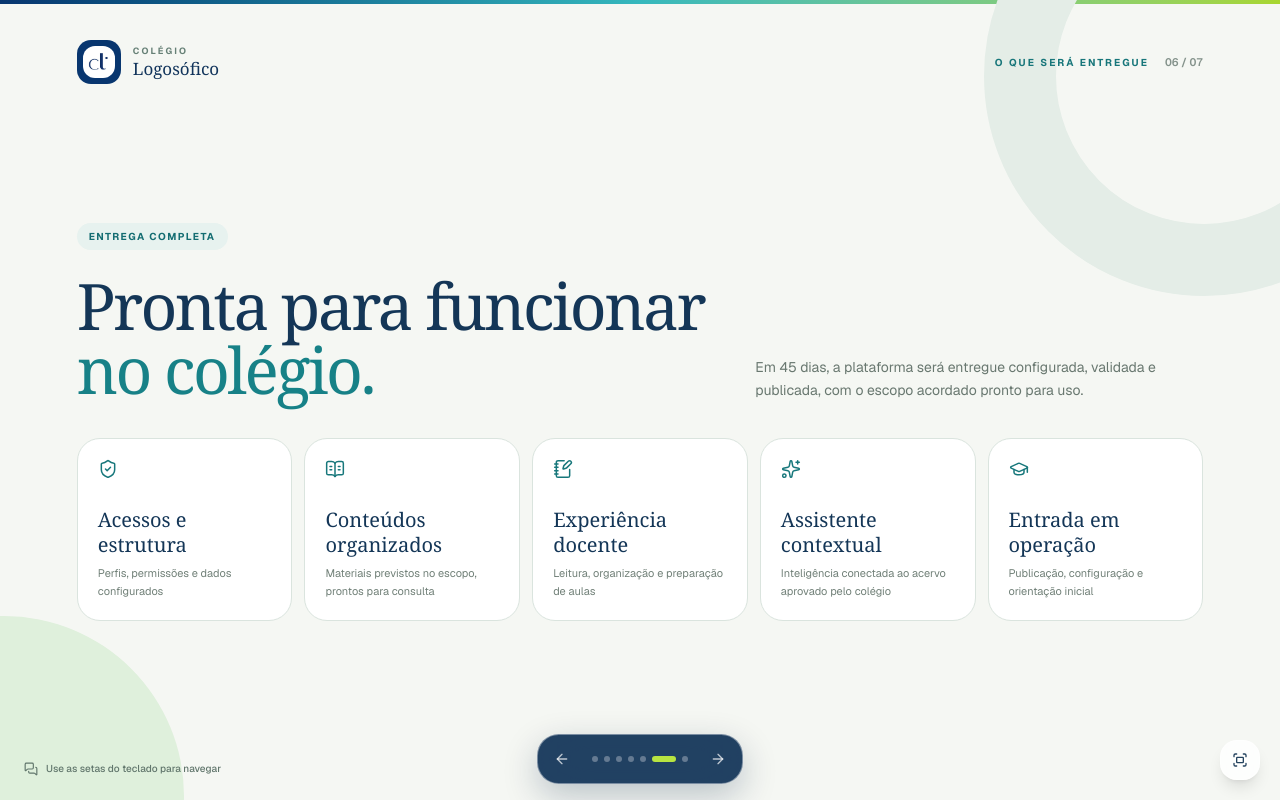
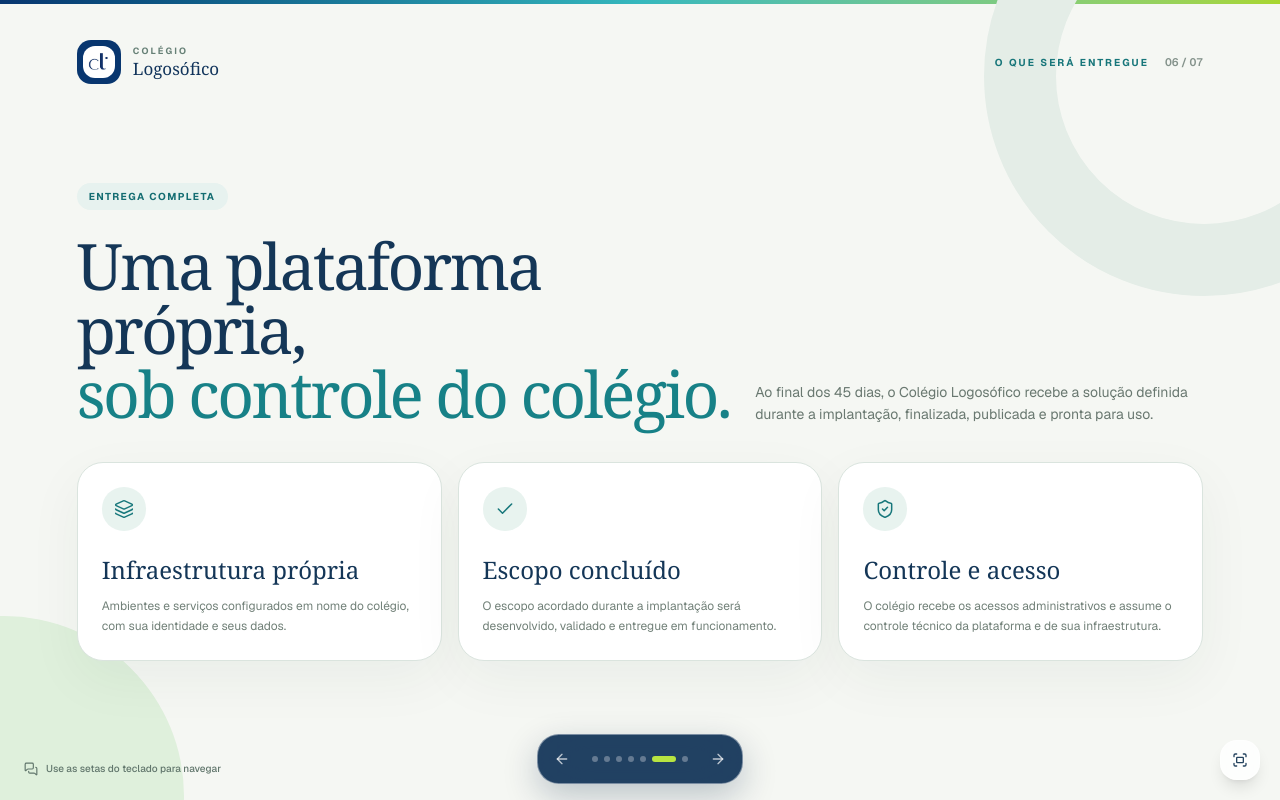
Before and after one commit to lukspit/logosofico, a Next.js app: page /apresentacao in a window 1280 px wide. Both pictures are taken after a click on the button 673 px from the left and 759 px from the top of the page. Built offline with nearby package versions, Linux system fonts and the light colour scheme.

Commit message:
clarify complete platform handoff

```diff
--- a/src/app/apresentacao/presentation-deck.tsx
+++ b/src/app/apresentacao/presentation-deck.tsx
@@ -12,13 +12,11 @@ import {
   ExternalLink,
   FileText,
   Fullscreen,
-  GraduationCap,
   Layers3,
   LibraryBig,
   MessagesSquare,
   NotebookPen,
   ShieldCheck,
-  Sparkles,
 } from "lucide-react";
 
 const totalSlides = 7;
@@ -199,19 +197,17 @@ const slides = [
   <SlideFrame key="delivery" number={6} eyebrow="O que será entregue">
     <div className="w-full">
       <div className="flex flex-col gap-6 lg:flex-row lg:items-end lg:justify-between">
-        <div className="max-w-3xl"><Tag>Entrega completa</Tag><h2 className="mt-6 font-serif text-[clamp(40px,5vw,70px)] leading-[1] tracking-[-0.04em]">Pronta para funcionar<br /><span className="text-[#178187]">no colégio.</span></h2></div>
-        <p className="max-w-md text-[14px] leading-relaxed text-[#697870]">Em 45 dias, a plataforma será entregue configurada, validada e publicada, com o escopo acordado pronto para uso.</p>
+        <div className="max-w-3xl"><Tag>Entrega completa</Tag><h2 className="mt-6 font-serif text-[clamp(40px,5vw,70px)] leading-[1] tracking-[-0.04em]">Uma plataforma própria,<br /><span className="text-[#178187]">sob controle do colégio.</span></h2></div>
+        <p className="max-w-md text-[14px] leading-relaxed text-[#697870]">Ao final dos 45 dias, o Colégio Logosófico recebe a solução definida durante a implantação, finalizada, publicada e pronta para uso.</p>
       </div>
-      <div className="mt-9 grid grid-cols-2 gap-3 lg:grid-cols-5">
+      <div className="mt-9 grid gap-4 md:grid-cols-3">
         {[
-          [ShieldCheck, "Acessos e estrutura", "Perfis, permissões e dados configurados"],
-          [BookOpenText, "Conteúdos organizados", "Materiais previstos no escopo, prontos para consulta"],
-          [NotebookPen, "Experiência docente", "Leitura, organização e preparação de aulas"],
-          [Sparkles, "Assistente contextual", "Inteligência conectada ao acervo aprovado pelo colégio"],
-          [GraduationCap, "Entrada em operação", "Publicação, configuração e orientação inicial"],
+          [Layers3, "Infraestrutura própria", "Ambientes e serviços configurados em nome do colégio, com sua identidade e seus dados."],
+          [Check, "Escopo concluído", "O escopo acordado durante a implantação será desenvolvido, validado e entregue em funcionamento."],
+          [ShieldCheck, "Controle e acesso", "O colégio recebe os acessos administrativos e assume o controle técnico da plataforma e de sua infraestrutura."],
         ].map(([Icon, title, text]) => {
           const ItemIcon = Icon as typeof ShieldCheck;
-          return <div key={String(title)} className="min-h-[170px] rounded-[23px] border border-[#dae4de] bg-white p-5"><ItemIcon className="size-5 text-[#17777b]" strokeWidth={1.8} /><h3 className="mt-7 font-serif text-[20px] leading-tight">{String(title)}</h3><p className="mt-2 text-[11px] leading-relaxed text-[#718078]">{String(text)}</p></div>;
+          return <div key={String(title)} className="min-h-[190px] rounded-[26px] border border-[#dae4de] bg-white p-6 shadow-[0_18px_55px_rgba(24,57,43,0.05)]"><div className="grid size-11 place-items-center rounded-2xl bg-[#e8f3ef] text-[#17777b]"><ItemIcon className="size-5" strokeWidth={1.8} /></div><h3 className="mt-6 font-serif text-[24px] leading-tight">{String(title)}</h3><p className="mt-3 max-w-sm text-[12px] leading-relaxed text-[#718078]">{String(text)}</p></div>;
         })}
       </div>
     </div>
```
